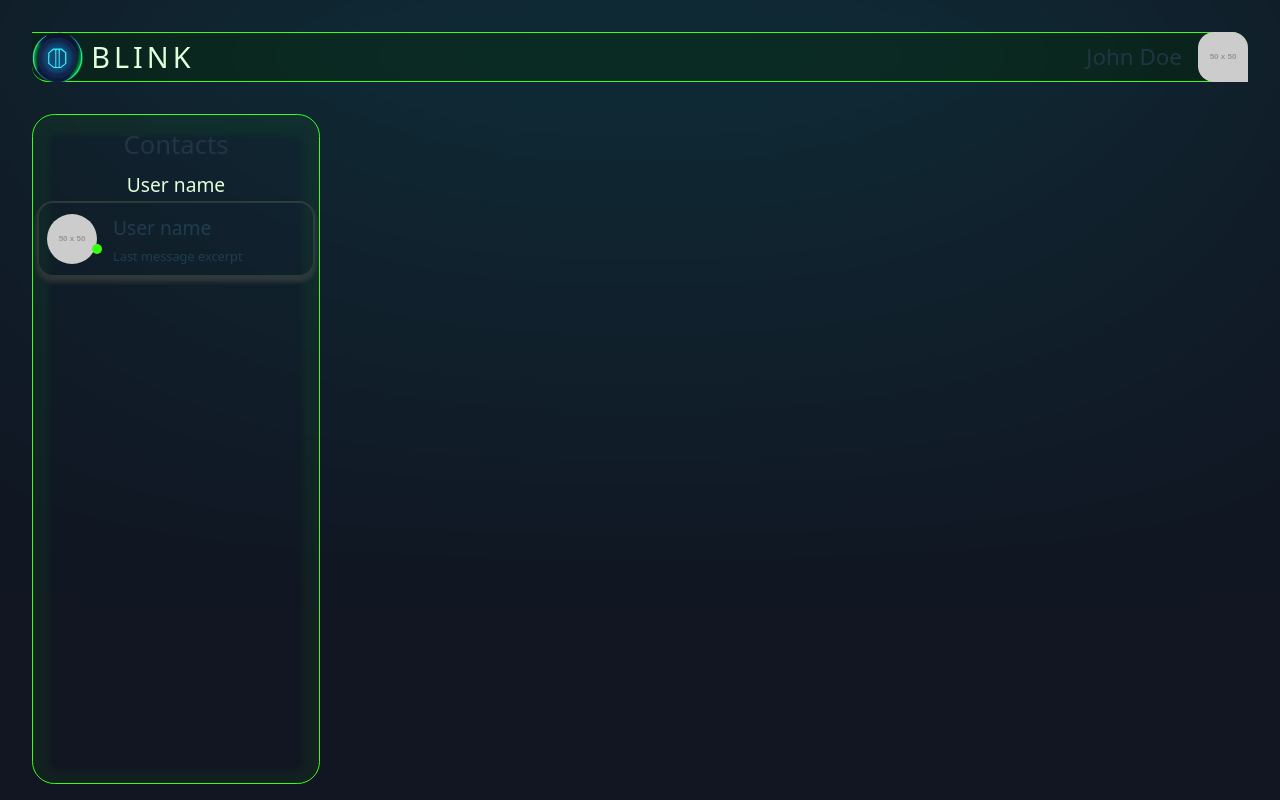
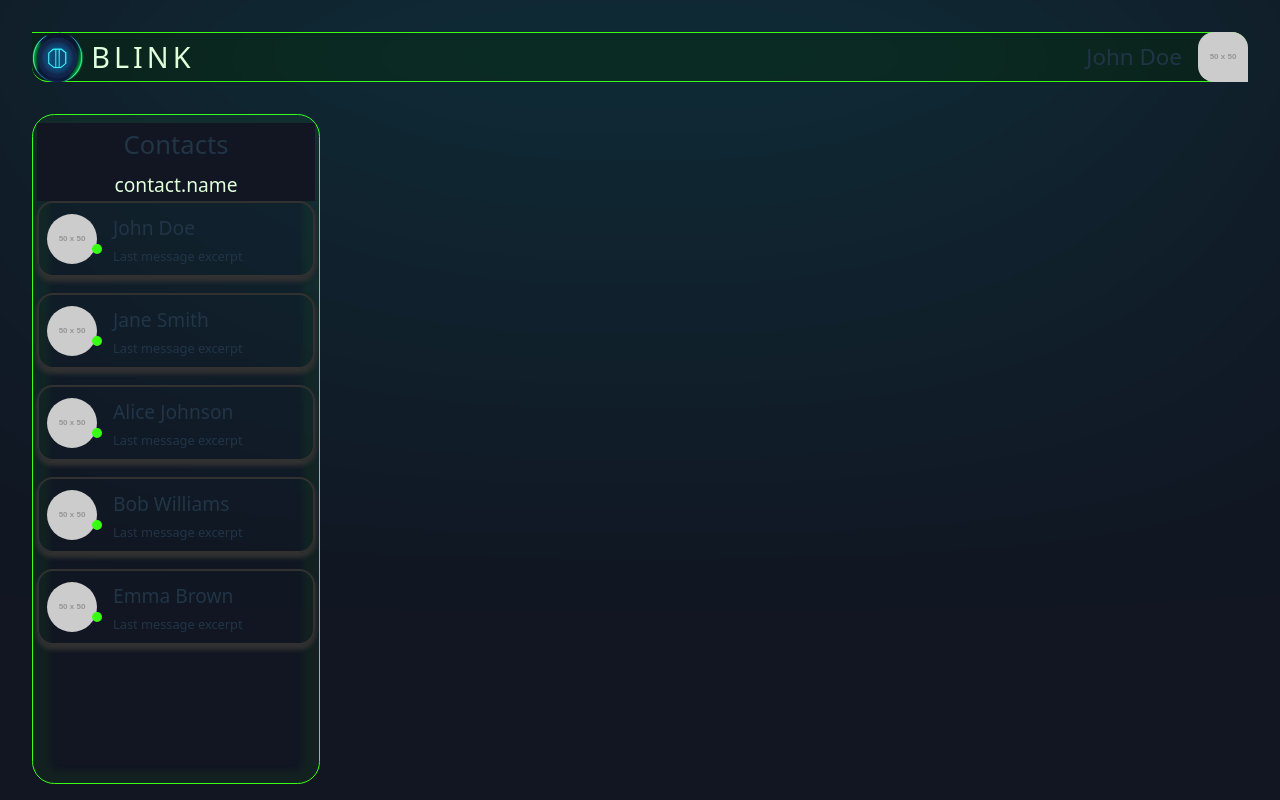
Before and after one commit to Zouheir-Barhoumi/blink-vue, a Vue app in the folder frontend/: page / in a window 1280 px wide. Built offline with nearby package versions, Linux system fonts and the light colour scheme.

Commit message:
fixed sticky structure

```diff
--- a/frontend/src/components/chat/ContactList.vue
+++ b/frontend/src/components/chat/ContactList.vue
@@ -1,10 +1,13 @@
 <template>
   <div class="contacts">
     <div class="contacts--top">
+      <div class="sticky">
         <span>Contacts</span>
-      <span>User name</span>
+        <span>contact.name</span>
+      </div>
     </div>
     <div class="contacts__list">
+      <div class="ul" v-for="contact in contacts" :key="contact.id">
         <div class="contacts__card">
           <div class="contacts__card--left">
             <img
@@ -15,15 +18,47 @@
             <div class="circle"></div>
           </div>
           <div class="contacts__card--right">
-          <span>User name</span>
+            <span>{{ contact.name }}</span>
             <small>Last message excerpt</small>
+          </div>
         </div>
       </div>
     </div>
   </div>
 </template>
 
-<script setup lang="ts"></script>
+<script setup lang="ts">
+// placeholder data to display in a v-for list
+import { ref } from "vue";
+
+const contacts = ref([
+  { id: 1, name: "John Doe", avatar: "path/to/avatar1.jpg", status: "online" },
+  {
+    id: 2,
+    name: "Jane Smith",
+    avatar: "path/to/avatar2.jpg",
+    status: "offline",
+  },
+  {
+    id: 3,
+    name: "Alice Johnson",
+    avatar: "path/to/avatar3.jpg",
+    status: "away",
+  },
+  {
+    id: 4,
+    name: "Bob Williams",
+    avatar: "path/to/avatar4.jpg",
+    status: "online",
+  },
+  {
+    id: 5,
+    name: "Emma Brown",
+    avatar: "path/to/avatar5.jpg",
+    status: "offline",
+  },
+]);
+</script>
 
 <style scoped>
 .contacts {
@@ -35,12 +70,22 @@
   box-shadow: inset 0 4px 8px 1rem rgba(57, 255, 20, 0.05);
   border: 1px solid var(--color-neon-green);
 }
+.ul {
+  position: relative;
+}
 .contacts--top {
-  display: flex;
   flex-direction: column;
   /* background: var(--color-grey); */
   width: 100%;
   position: sticky;
+  z-index: 100;
+  top: 0;
+  left: 0;
+}
+.sticky {
+  display: flex;
+  flex-direction: column;
+  background: var(--color-bgD);
 }
 .contacts--top span:first-child {
   font-size: 1.6rem;
@@ -62,6 +107,7 @@
   border: 2px solid var(--color-grey);
   box-shadow: 0 4px 4px 1px var(--color-grey);
   padding: 0.5rem;
+  margin-bottom: 1rem;
 }
 .contacts__card--left {
   position: relative;
```
Lines whose indentation alone changed are shown as unchanged.
